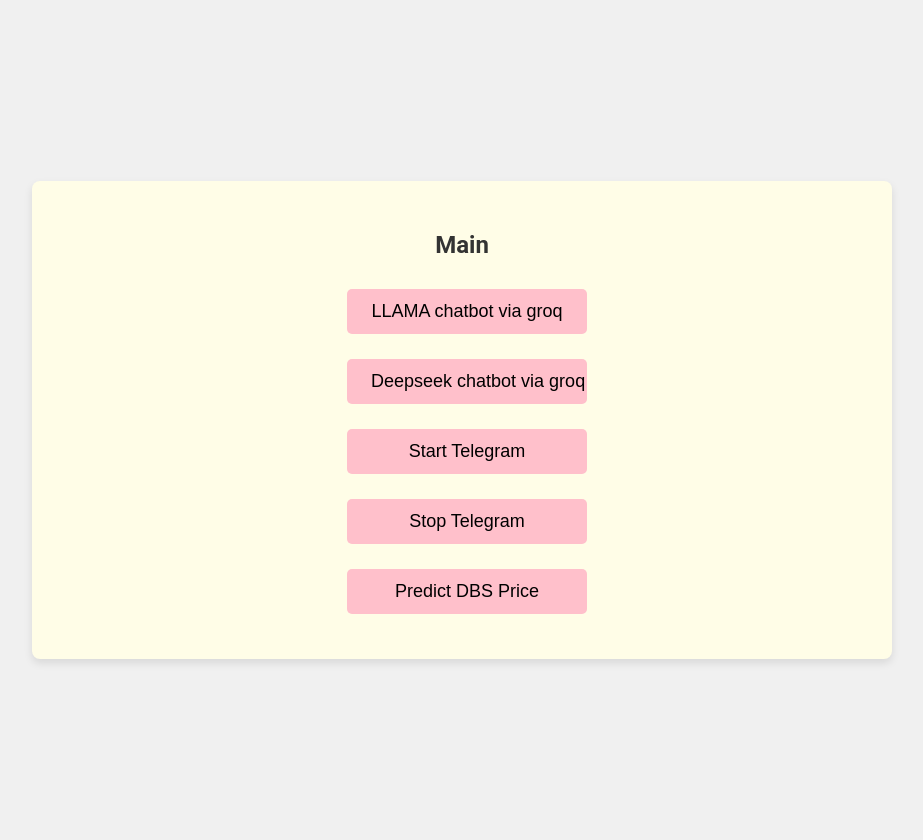
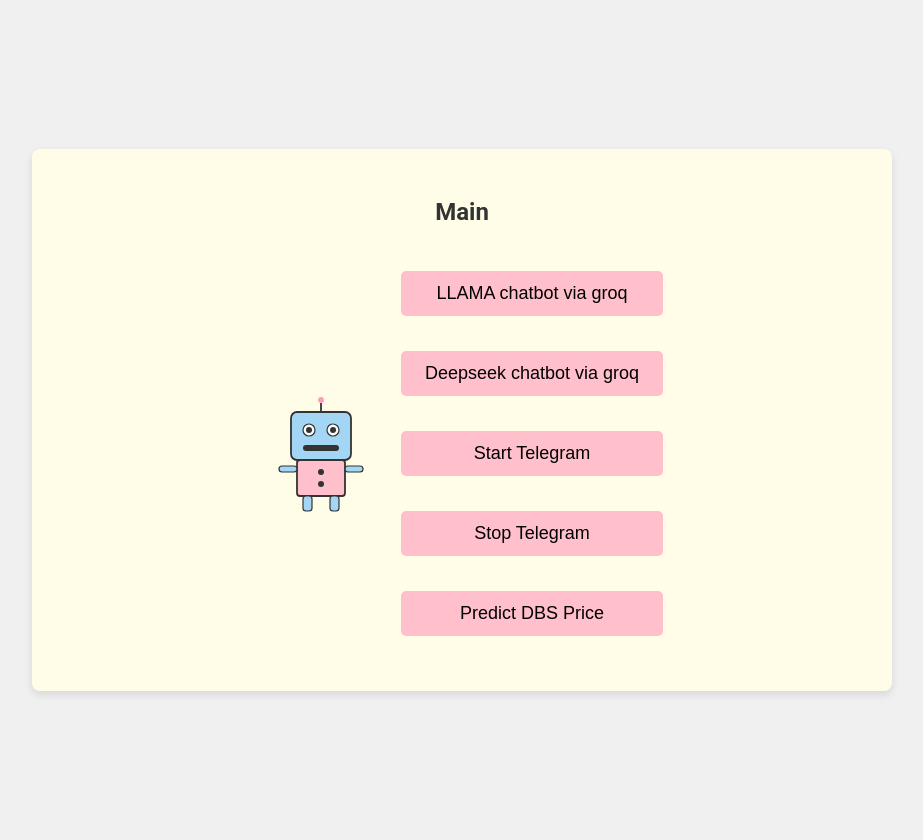
Before and after one commit to miqqie/dbs_pred, a Flask app: page /main in a window 1280 px wide. Shown: the whole page, without its empty margins (178-1101 px from the left). Run offline with Flask 3, Linux system fonts and the light colour scheme; parts of the project's set-up code (start-up, migrations or seed data) failed here and were passed over.

Commit message:
added main

```diff
--- a/static/styles.css
+++ b/static/styles.css
@@ -27,6 +27,14 @@
     display: block;
 }
 
+.robot-side {
+    width: 120px;
+    height: auto;
+    margin-right: 20px;
+    vertical-align: middle;
+    display: inline-block;
+}
+
 h2 {
     font-size: 24px;
     margin-bottom: 20px;
@@ -46,10 +54,18 @@
     font-size: 18px;
     cursor: pointer;
     transition: background-color 0.3s ease;
+    display: inline-block;
+    vertical-align: middle;
+}
+
+.container > form > input[type="submit"] {
     width: 30%;
     margin-left: 10px;
-    display: inline-block;
-    vertical-align: middle;
+}
+
+.container > div > div > form > input[type="submit"] {
+    width: 100%;
+    margin-bottom: 10px;
 }
 
 input, button {
--- a/templates/main.html
+++ b/templates/main.html
@@ -7,6 +7,9 @@
 <body>
     <div class="container">
     <h2>Main</h2>
+    <div style="display: flex; align-items: center; justify-content: center;">
+        <img src="{{ url_for('static', filename='images/robot.svg') }}" alt="Robot" class="robot-side">
+        <div>
             <form action="/llama" method="post">
                 <input type="submit" value="LLAMA chatbot via groq">
             </form>
@@ -23,4 +26,5 @@
                 <input type="submit" value="Predict DBS Price">
             </form>
         </div>
+    </div>
 </body>
```
Lines whose indentation alone changed are shown as unchanged.
